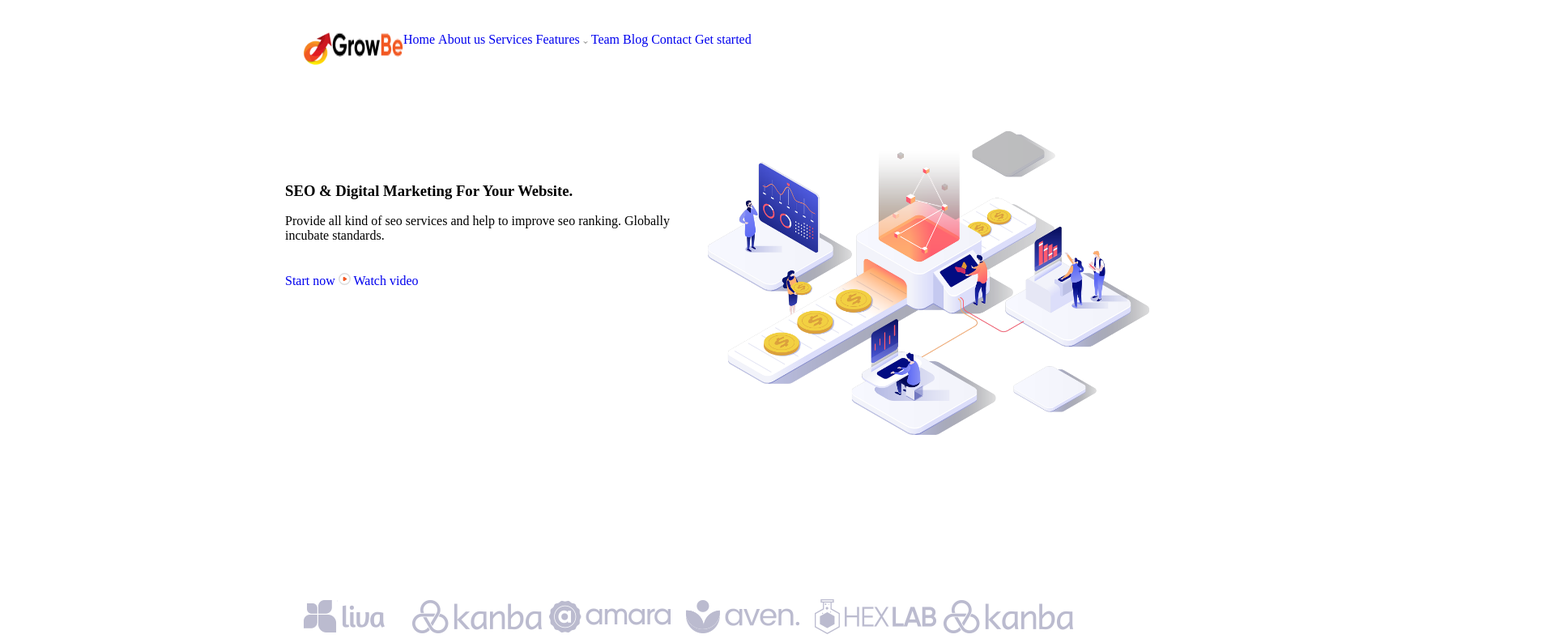
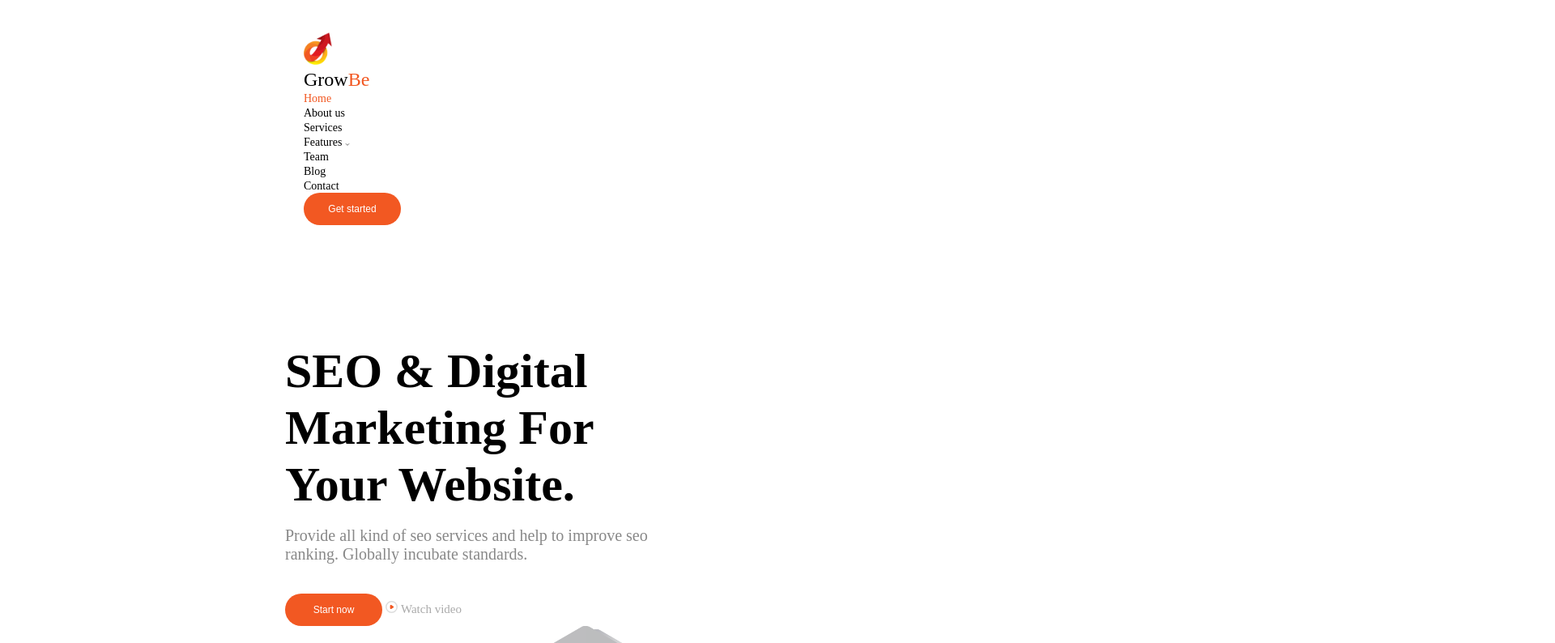
Before and after one commit to TepesLily/SEOnDigMarketing, a plain HTML site: page index.html in a window 1280 px wide. Shown: the top 794 px of the page at 81% size, 1920 px wide, since content can reach past the window. Drawn offline with Linux system fonts and the light colour scheme.

Commit message:
стилизация

```diff
--- a/index.html
+++ b/index.html
@@ -11,10 +11,15 @@
 
 <body>
     <header>
+        <div class="header__logo">
+            <img src="img/logo/logo_arrow.png" width="35px" height="40px" alt="" class="header__logo_img">
+            <div class="header__logo_text">
+                <span class="header__logo_grow">Grow</span>
+                <span class="header__logo_be">Be</span>
+            </div>
+
+        </div>
         <nav>
-            <img src="img/logo/logo_arrow.png" width="35px" height="40px" alt="" class="logo__img_arrow">
-            <img src="img/logo/logo_GrowBe.png" width="88px" height="30px" alt="" class="logo__img_text">
-            <!-- для навигации решила использовать список,т.к. много элементов у меню навигации - не хочется каждый элемент наделять классом, может лучше обращаться через селекторы? -->
             <ul class="nav__list">
                 <li><a href="#">Home</a></li>
                 <li><a href="#">About us</a></li>
@@ -24,9 +29,8 @@
                 <li><a href="#">Team </a></li>
                 <li><a href="#">Blog</a></li>
                 <li><a href="#">Contact</a></li>
-                <a href="#" class="welcome__btn">Get started</a>
-                <li></li>
             </ul>
+            <button class="welcome__btn">Get started</button>
         </nav>
     </header>
     <main>
@@ -35,9 +39,13 @@
                 <h1 class="welcome__heading">SEO & Digital Marketing For Your Website.</h1>
                 <p class="welcome__text">Provide all kind of seo services and help to improve
                     seo ranking. Globally incubate standards.</p>
-                <a href="#" class="welcome__btn">Start now</a>
-                <a href="#"><img src="img/icon_video.svg" class="welcome__link_video" width="15px" height="15px" alt="">
-                    Watch video</a>
+                <div class="welcome__btns">
+                    <button class="welcome__btn">Start now</button>
+                    <img src="img/icon_video.svg" width="15px" height="15px" alt="">
+                    <a href="#" class="welcome__link_video">
+                        Watch video</a>
+
+                </div>
             </section>
             <img src="img/welcome_digital_bgd.png" width="544.81px" height="374.84px" class="welcome_img" alt="">
         </section>
--- a/style.css
+++ b/style.css
@@ -3,56 +3,15 @@
     padding: 0;
 }
 
+
 a {
     text-decoration: none;
 }
 
-header,
-nav,
-main,
-.welcome,
-footer {
-    width: 100%;
+body {
+    margin: 0 auto;
 }
 
-/* ___________________________________________________
-НИЖЕ ВСЕ ЭЛЕМЕНТЫ header ВЫСТРАИВАЮ В ОДНУ ЛИНИЮ (пока как удалось нагуглить, не ругайтесь за неправильное позиционирование)*/
-
-nav {
-    display: inline-block;
-}
-
-.logo__img_arrow {
-    float: left;
-}
-
-.logo__img_text {
-    float: left;
-}
-
-.nav__list {
-    list-style: none;
-}
-
-.nav__list li {
-    display: inline;
-}
-
-/* НИЖЕ ПОЗИЦИОНИРОВАНИЕ ДЛЯ ОСНОВНОГО БЛОКА */
-.welcome {
-    display: flex;
-    justify-content: left;
-    flex-wrap: wrap;
-}
-
-.welcome_content {
-    width: 522px;
-}
-
-
-/* ________________________________________________ */
-
-/* НИЖЕ ВСЕ ОТСТУПЫ !!!!!!!!!!!!!!!!!!*/
 header {
     padding-top: 40px;
     margin: 0px 375px 82px 375px;
@@ -74,3 +33,60 @@ main {
 footer {
     padding: 97px 375px 96px 345px;
 }
+
+/* стилизация */
+.nav__list {
+    list-style: none;
+}
+
+nav a {
+    font-size: 14px;
+    line-height: 16px;
+    color: black;
+}
+
+nav li:first-child a {
+    color: #F25822;
+
+}
+
+.welcome__btn {
+    font-size: 12px;
+    line-height: 14px;
+    color: #FFFFFF;
+    width: 120px;
+    height: 40px;
+    background: #F25822;
+    border-radius: 30px;
+    text-align: center;
+    border: none;
+}
+
+.header__logo_text {
+    font-size: 24px;
+    line-height: 28px;
+    display: flex;
+    gap: 0px;
+}
+
+.header__logo_be {
+    color: #F25822;
+}
+
+.welcome__heading {
+    font-size: 60px;
+    line-height: 70px;
+}
+
+.welcome__text {
+    font-size: 20px;
+    line-height: 23px;
+    color: #888888;
+}
+
+.welcome__link_video {
+    font-size: 15px;
+    line-height: 18px;
+
+    color: #AAAAAA;
+}
```
